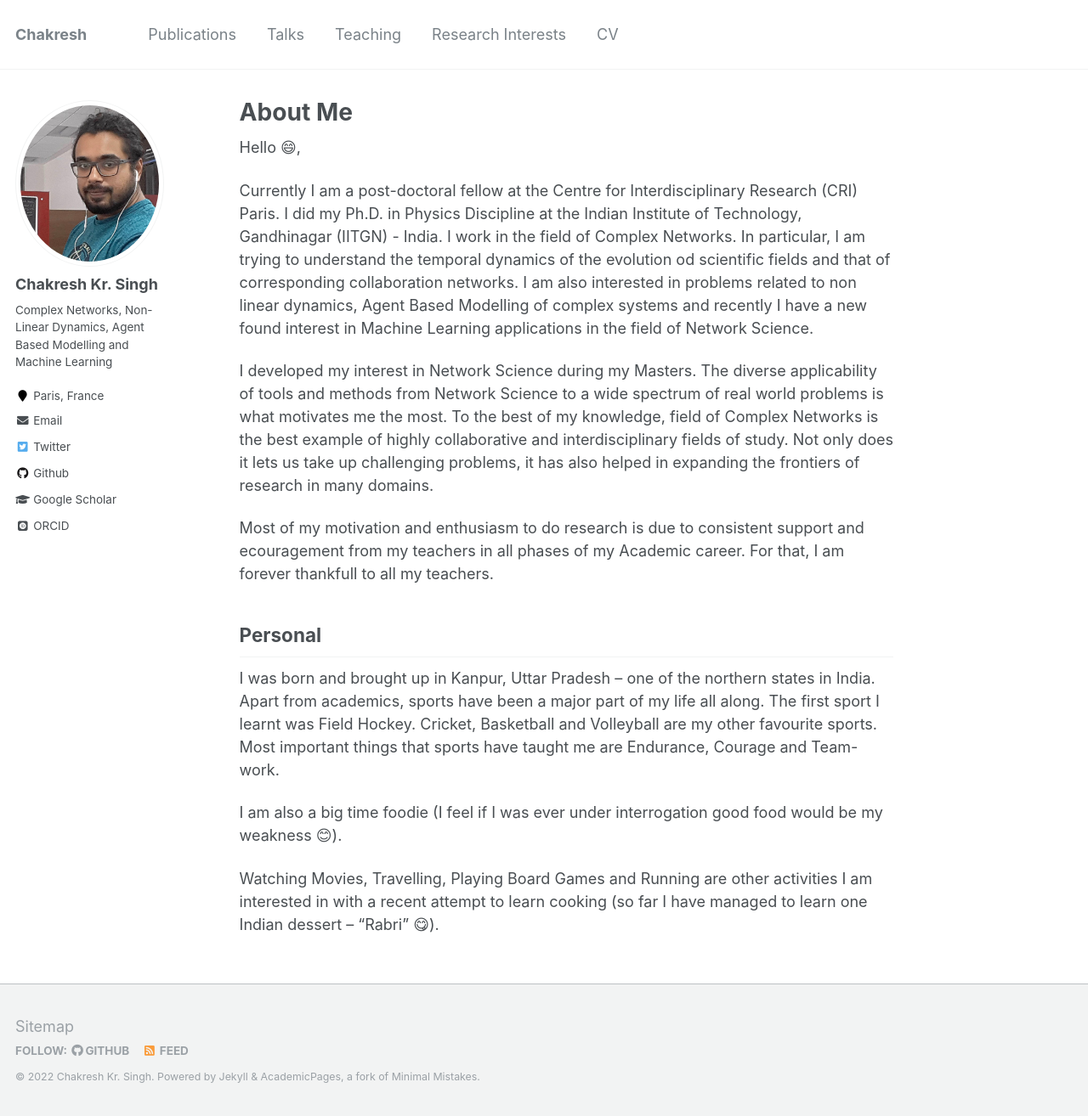
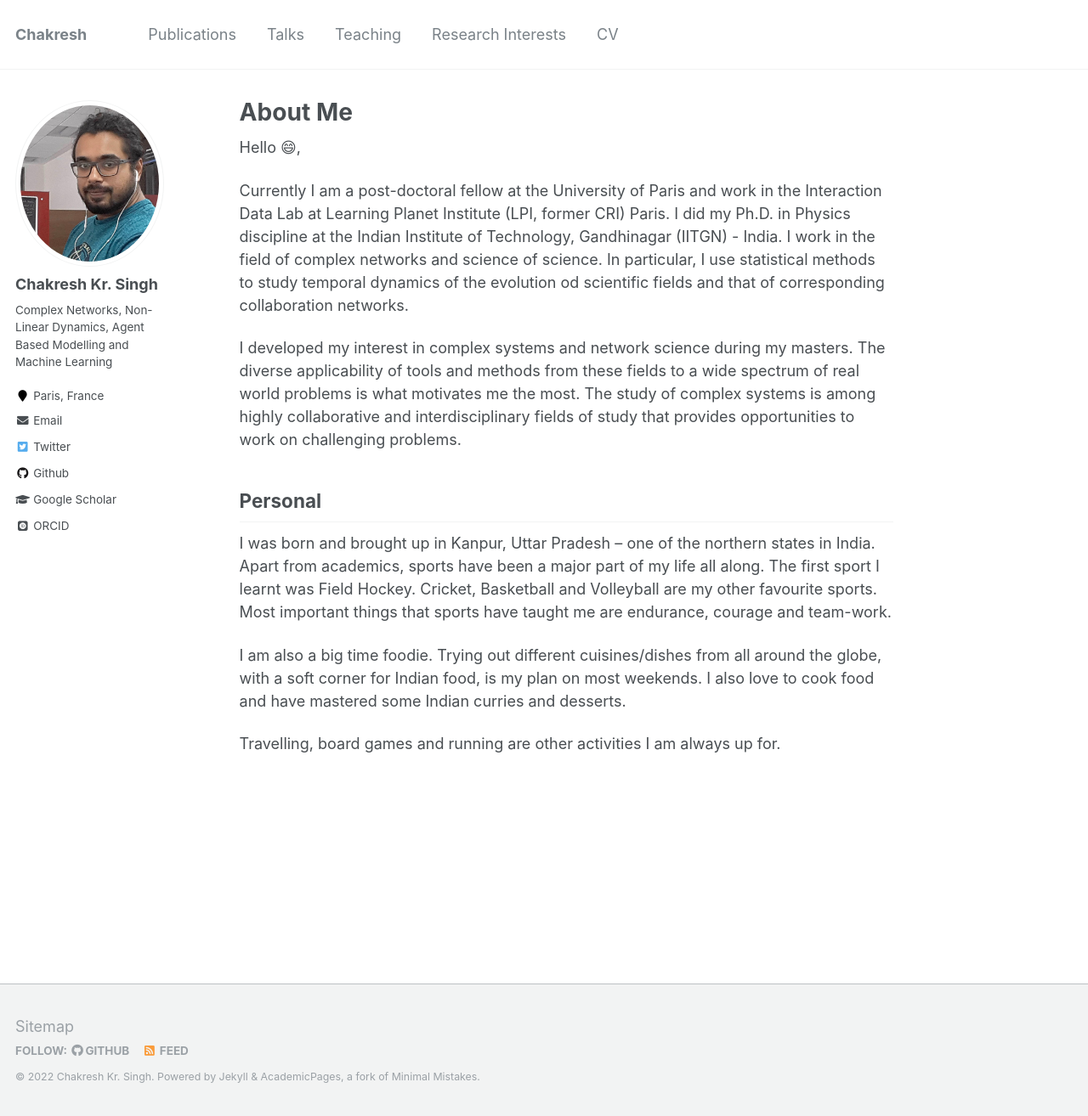
Before and after one commit to ChakreshIITGN/ChakreshIITGN.github.io, a Jekyll site: the page built from _pages/about.md, in a window 1280 px wide and 1314 px high. Shown: the whole window at 85% size. Built offline with Jekyll 4.4.1, drawn with Linux system fonts in a browser that asks for light colours; emoji names are drawn with the system emoji font; some web fonts are replaced.

Commit message:
Update about.md

```diff
--- a/_pages/about.md
+++ b/_pages/about.md
@@ -10,16 +10,14 @@ redirect_from:
 
 Hello :smile:,
 
-Currently I am a post-doctoral fellow at the Centre for Interdisciplinary Research (CRI) Paris. I did my Ph.D. in Physics Discipline at the Indian Institute of Technology, Gandhinagar (IITGN) - India. I work in the field of Complex Networks. In particular, I am trying to understand the temporal dynamics of the evolution od scientific fields and that of corresponding collaboration networks. I am also interested in problems related to non linear dynamics, Agent Based Modelling of complex systems and recently I have a new found interest in Machine Learning applications in the field of Network Science.
+Currently I am a post-doctoral fellow at the University of Paris and work in the Interaction Data Lab at Learning Planet Institute (LPI, former CRI) Paris. I did my Ph.D. in Physics discipline at the Indian Institute of Technology, Gandhinagar (IITGN) - India. I work in the field of complex networks and science of science. In particular, I use statistical methods to study temporal dynamics of the evolution od scientific fields and that of corresponding collaboration networks.
 
-I developed my interest in Network Science during my Masters. The diverse applicability of tools and methods from Network Science to a wide spectrum of real world problems is what motivates me the most. To the best of my knowledge, field of Complex Networks is the best example of highly collaborative and interdisciplinary fields of study. Not only does it lets us take up challenging problems, it has also helped in expanding the frontiers of research in many domains.
-
-Most of my motivation and enthusiasm to do research is due to consistent support and ecouragement from my teachers in all phases of my Academic career. For that, I am forever thankfull to all my teachers.
+I developed my interest in complex systems and network science during my masters. The diverse applicability of tools and methods from these fields to a wide spectrum of real world problems is what motivates me the most. The study of complex systems is among highly collaborative and interdisciplinary fields of study that provides opportunities to work on challenging problems.
 
 ## Personal
 
-I was born and brought up in Kanpur, Uttar Pradesh -- one of the northern states in India. Apart from academics, sports have been a major part of my life all along. The first sport I learnt was Field Hockey. Cricket, Basketball and Volleyball are my other favourite sports. Most important things that sports have taught me are Endurance, Courage and Team-work.
+I was born and brought up in Kanpur, Uttar Pradesh -- one of the northern states in India. Apart from academics, sports have been a major part of my life all along. The first sport I learnt was Field Hockey. Cricket, Basketball and Volleyball are my other favourite sports. Most important things that sports have taught me are endurance, courage and team-work.
 
-I am also a big time foodie (I feel if I was ever under interrogation good food would be my weakness :blush:).
+I am also a big time foodie. Trying out different cuisines/dishes from all around the globe, with a soft corner for Indian food, is my plan on most weekends. I also love to cook food and have mastered some Indian curries and desserts.
 
-Watching Movies, Travelling, Playing Board Games and Running are other activities I am interested in with a recent attempt to learn cooking (so far I have managed to learn one Indian dessert -- "Rabri" :yum:).
+Travelling, board games and running are other activities I am always up for.
```
